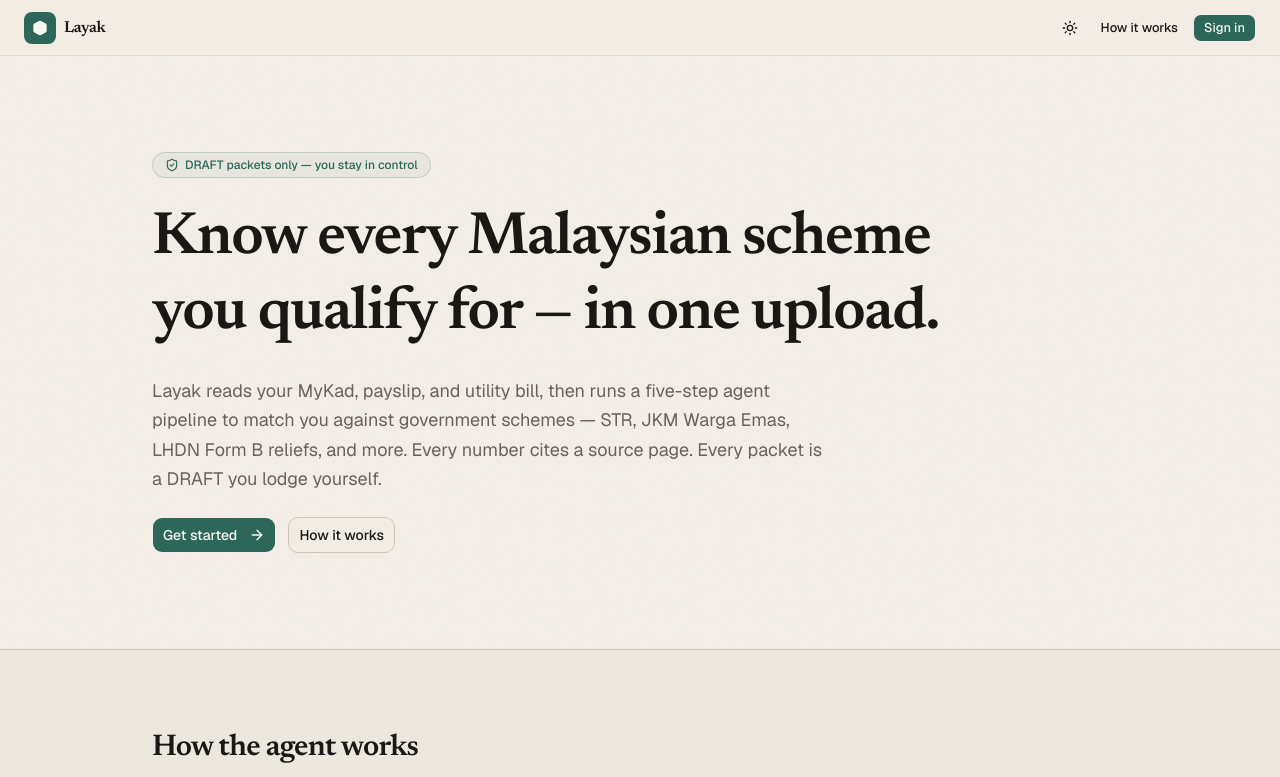
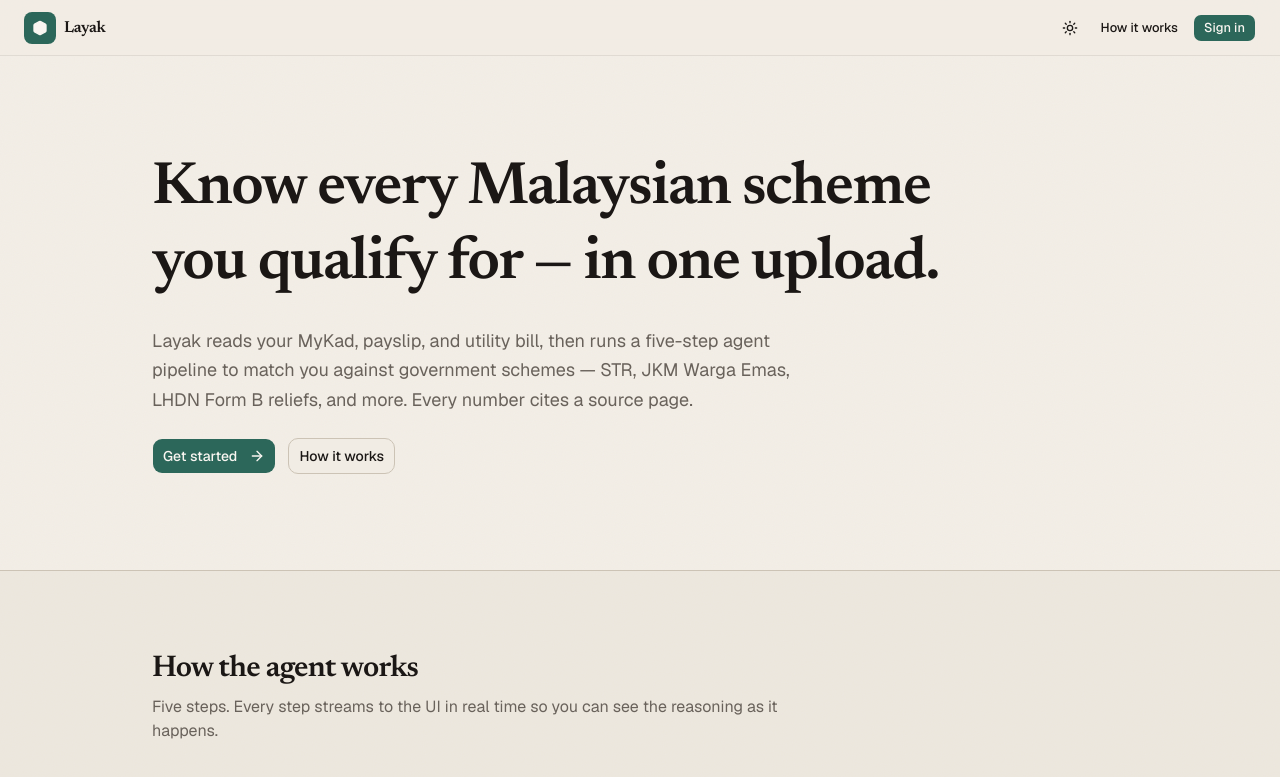
Before and after one commit to AlaskanTuna/Layak, a Next.js app in the folder frontend/: page / in a window 1280 px wide. Shown: the top 777 px of the page. Built offline with nearby package versions, Linux system fonts and the light colour scheme; no server answers.

Commit message:
refactor(frontend): remove redundant draft-control copy from landing

```diff
--- a/frontend/src/components/landing/landing-hero.tsx
+++ b/frontend/src/components/landing/landing-hero.tsx
@@ -1,15 +1,11 @@
 import Link from 'next/link'
-import { ArrowRight, ShieldCheck } from 'lucide-react'
+import { ArrowRight } from 'lucide-react'
 
 import { Button } from '@/components/ui/button'
 
 export function LandingHero() {
   return (
     <section className="mx-auto flex max-w-5xl flex-col items-start gap-6 px-4 py-16 sm:py-24 md:px-6">
-      <span className="inline-flex items-center gap-1.5 rounded-full border border-primary/20 bg-primary/5 px-3 py-1 text-xs font-medium text-primary">
-        <ShieldCheck className="size-3.5" aria-hidden />
-        DRAFT packets only — you stay in control
-      </span>
       <h1 className="font-heading text-4xl font-semibold leading-tight tracking-tight sm:text-5xl md:text-6xl">
         Know every Malaysian scheme <br className="hidden sm:inline" />
         you qualify for — in one upload.
@@ -17,7 +13,6 @@
       <p className="max-w-2xl text-base leading-relaxed text-muted-foreground sm:text-lg">
         Layak reads your MyKad, payslip, and utility bill, then runs a five-step agent pipeline to match you against
         government schemes — STR, JKM Warga Emas, LHDN Form B reliefs, and more. Every number cites a source page.
-        Every packet is a DRAFT you lodge yourself.
       </p>
       <div className="flex flex-col gap-3 sm:flex-row">
         <Button render={<Link href="/sign-in" />} size="lg">
```
